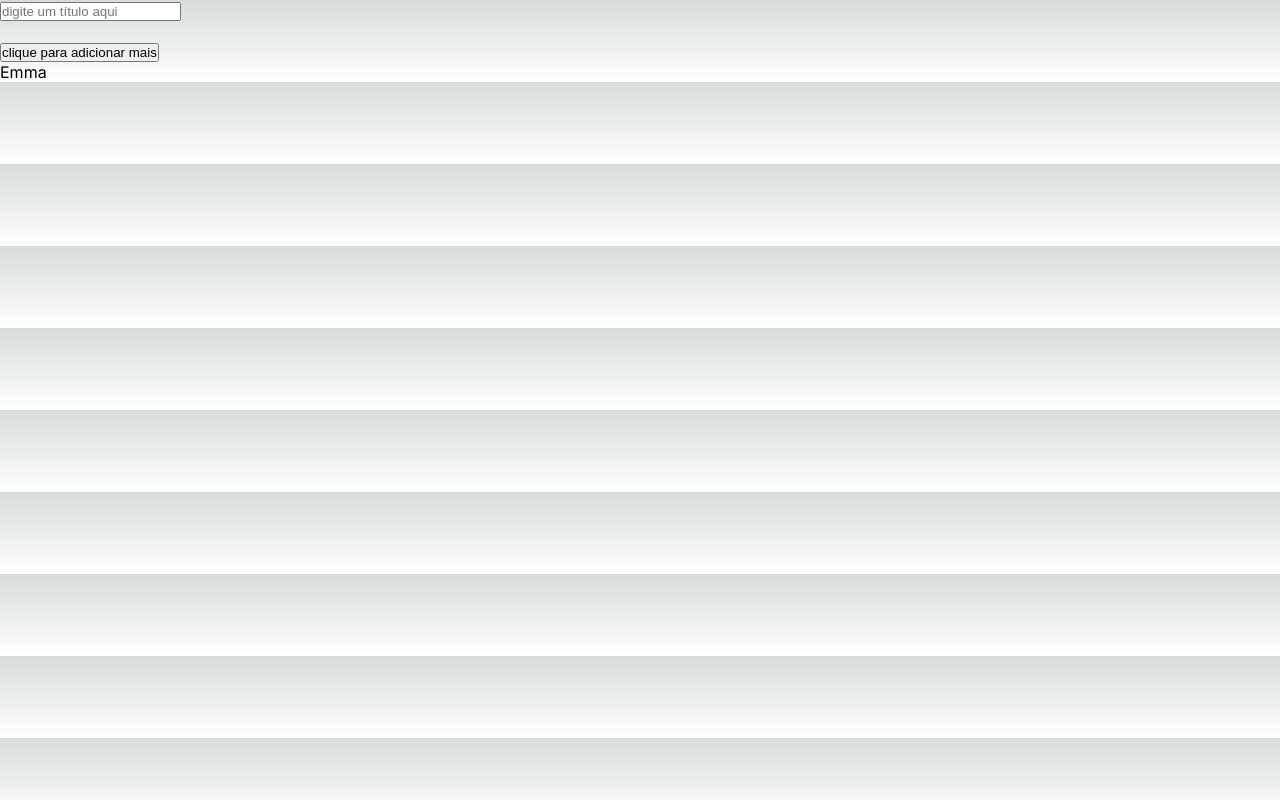
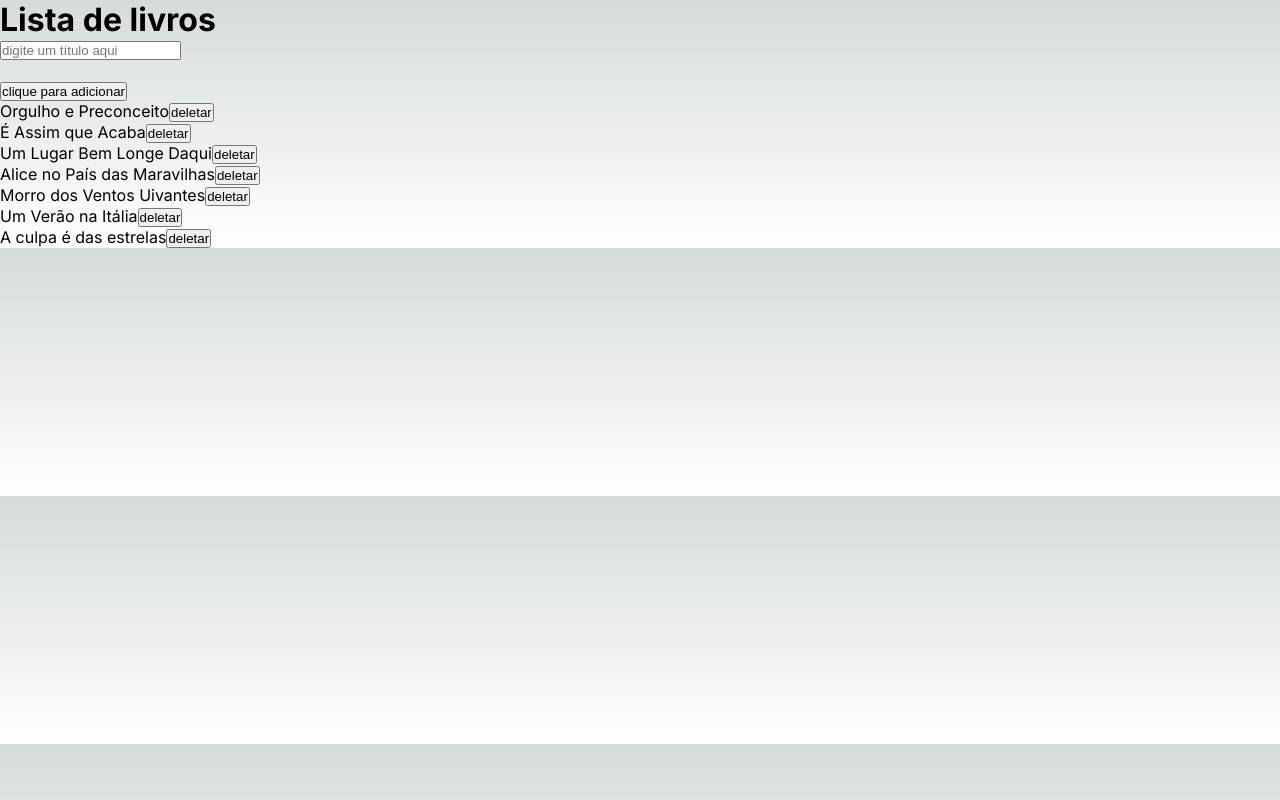
Before and after one commit to DeborahLyra/practicing-frontend-abilities, a Next.js app in the folder web-service/: page / in a window 1280 px wide. Built offline with nearby package versions, Linux system fonts and the light colour scheme; data requests are answered from the project's data file.

Commit message:
projeto com  alguns comentarios

```diff
--- a/web-service/server/db.json
+++ b/web-service/server/db.json
@@ -1,6 +1,5 @@
 {
-   "livros":
-   [
+  "livros": [
     {
       "id": 1,
       "titulo": "Orgulho e Preconceito"
@@ -20,8 +19,14 @@
     {
       "id": 5,
       "titulo": "Morro dos Ventos Uivantes"
+    },
+    {
+      "titulo": "Um Verão na Itália",
+      "id": 6
+    },
+    {
+      "titulo": "A culpa é das estrelas",
+      "id": 8
     }
   ]
-
-
-  }
+}
--- a/web-service/src/app/page.tsx
+++ b/web-service/src/app/page.tsx
@@ -2,35 +2,72 @@
 import { useState, useEffect } from "react"
 import { api } from "../../services/api";
 
-const inicialList = [
-  { id: 0, titulo: "Emma"}
-]
+interface Livros { //aqui cira uma interface que vai servir de base para armazenar a lista
+  id: number,
+  titulo: string
+}
 
 export default function Home() {
-  const [load, setLoad] = useState([])
-  const [items, setItems] = useState(inicialList)
+  const [load, setLoad] = useState(false)
+  const [textInput, setTextInput] = useState("")
+  const [items, setItems] = useState<Livros[]>([])
 
-  interface listaOriginal {
-    titulo: "",
-    autor: ""
+
+
+  async function addItemLista(){ //essa função adiciona um item na lista
+    const data = {titulo: textInput}
+
+    try{
+      const response = await api.post("/livros", data)
+      console.log(response)
+      loadLista()
+    } catch(e){
+      console.log("erro")
+    }
   }
 
-  async function getLista() {
-    const response = await api.get("/livros")
+  async function loadLista(){  //essa função é a responsável por carregar a página, é ela que
+                              //faz com que a medida que os itens forem adicionados, vão aparecer simultaneamente
+    setLoad(true)
+    try {
+      const response = await api.get("/livros")
     setItems(response.data)
     console.log(items)
     console.log(response.data)
+    } catch (error) {
+      console.log("erro")
+    } finally{
+      setLoad(false)
+    }
   }
 
+  useEffect(()=> {  //aqui usa o useEffect para a lista aparecer assim que carrega a página
+    loadLista()
+  }, [])
+
+ async function deleteItem(id: number){ //essa a função responsável por deletar o item da lista
+    await api.delete(`/livros/${id}`)
+    loadLista()
+  }
 
   return (
+    //logo abaixo é o input, nele chama a funcão setTextInput quando há mudanças nele, que armazena o valor escrito nele
+    //depois tem o botão que chama a função addItemLista no onClick
+    //depois vem a lisa, onde usa o map para adicionar diversos itens em cada li
     <>
-      <input type="text" placeholder="digite um título aqui"/> <br/><br/>
 
-      <button onClick={() => getLista()}>clique para adicionar mais </button>
+    <h1>Lista de livros</h1>
+      <input onChange={(e) => setTextInput(e.target.value)} type="text" placeholder="digite um título aqui"/> <br/><br/>
+
+      <button onClick={addItemLista}>clique para adicionar</button>
+      <span>{load && "carregando"}</span>
       <ul>
         {items.map((item, index) => (
-          <li key={index}>{item.titulo}</li>
+          <li key={index}>
+            {item.titulo}
+            <button onClick={()=>{deleteItem(item.id)}}>deletar</button>
+            </li>
+
         ))}
       </ul>
 
```
